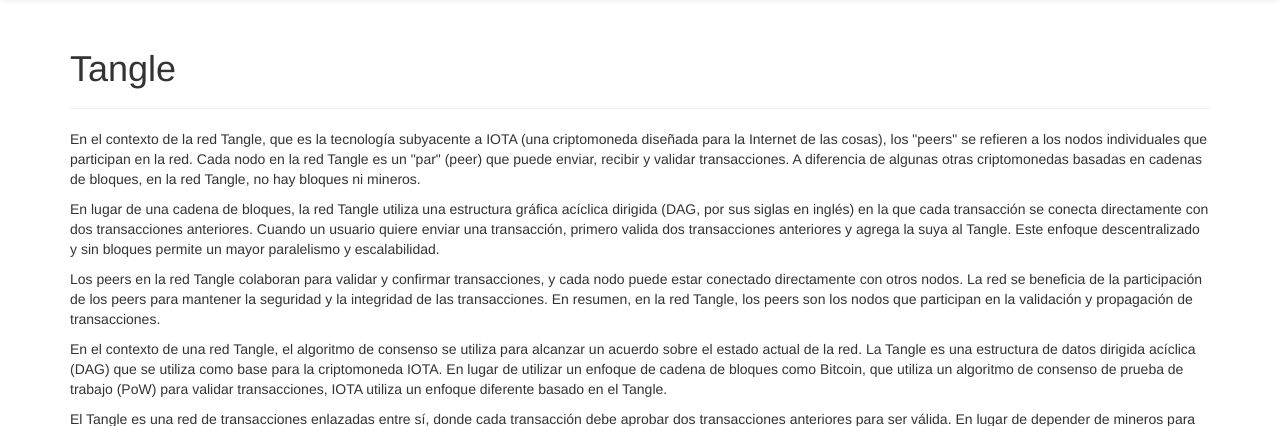
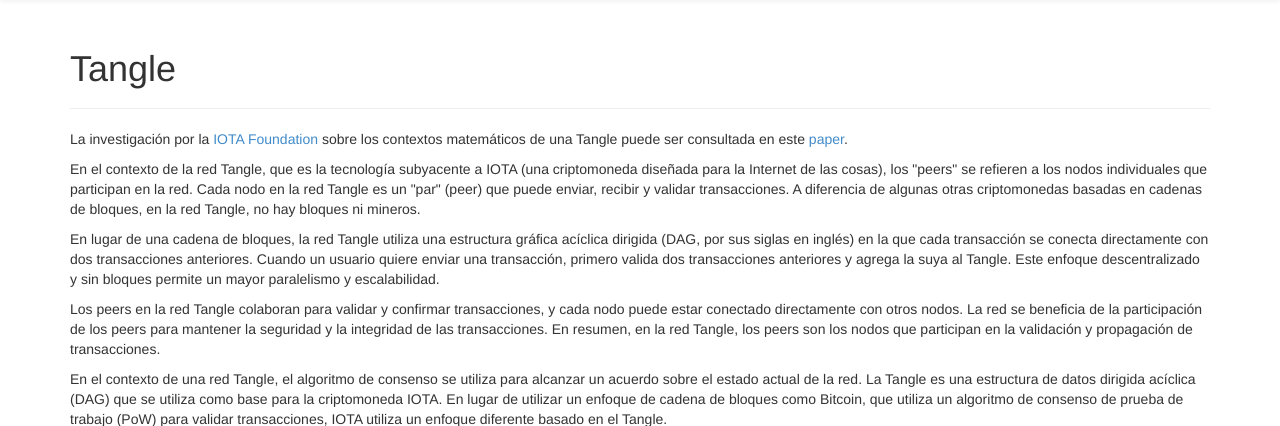
Before and after one commit to 0xffset/IOTA-Networking, a Flask app: template templates/pages/about.html in a window 1280 px wide. Shown: the part 51-477 px from the top of the page. Run offline with Flask 3, Linux system fonts and the light colour scheme; the template is opened without the code that fills it, so the values that code supplies are empty; some libraries are stand-ins or nearby versions.

Commit message:
Add paper

```diff
--- a/tangle.py
+++ b/tangle.py
@@ -50,15 +50,15 @@
 			proof += 1
 		return proof
 
-		""" Crear n nuevo hash para un nodo.
+		""" Crear n nuevo hash para un nodo
 
 		Returns:
 			sha256: hash sha-256 del nodo
 		"""
 	@staticmethod
 	def hash(node):
-		# Make a hash of the block
-		# We must make sure that the Dictionary is Ordered, or we will have inconsistent hashes
+		# Hace un hash para el block
+		# Nos aseguramos que el dictionario este ordenado de lo contrario tendremos hashes inconsistentes
 		node_string = json.dumps(node, sort_keys=True).encode()
 		return hashlib.sha256(node_string).hexdigest()
 
--- a/templates/pages/about.html
+++ b/templates/pages/about.html
@@ -2,9 +2,16 @@
 {% block title %}About{% endblock %}
 {% block content %}
 
+
+
 <div class="page-header">
   <h1>Tangle</h1>
 </div>
+<p>
+    La investigación por la <a target="_blank" href="https://www.iota.org/foundation/research-papers">IOTA Foundation</a>
+     sobre los contextos matemáticos de una Tangle puede ser consultada en este
+    <a target="_blank" href="https://assets.ctfassets.net/r1dr6vzfxhev/2t4uxvsIqk0EUau6g2sw0g/45eae33637ca92f85dd9f4a3a218e1ec/iota1_4_3.pdf">paper</a>.
+</p>
 <p>
   En el contexto de la red Tangle, que es la tecnología subyacente a IOTA (una criptomoneda diseñada para la Internet de las cosas), los "peers" se refieren a los nodos individuales que participan en la red. Cada nodo en la red Tangle es un "par" (peer) que puede enviar, recibir y validar transacciones. A diferencia de algunas otras criptomonedas basadas en cadenas de bloques, en la red Tangle, no hay bloques ni mineros.
 </p>
```
